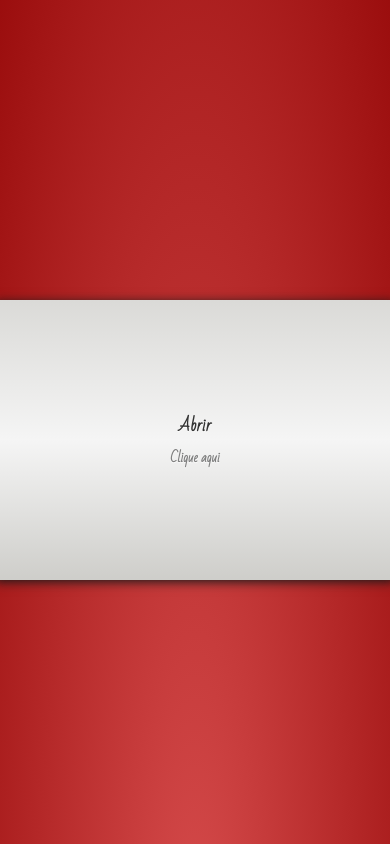
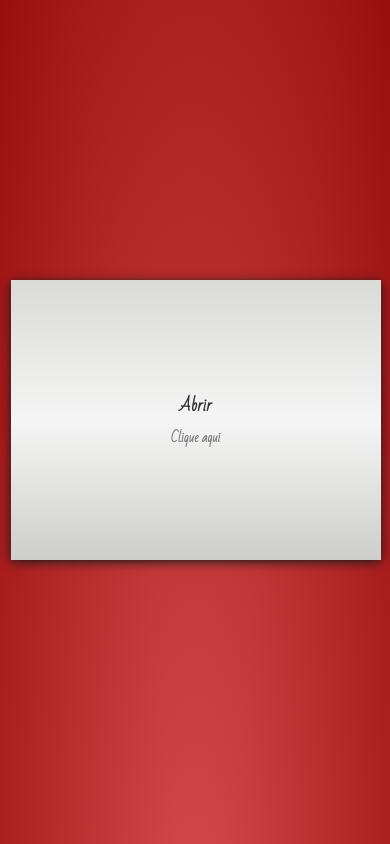
Before and after one commit to JvitorAndreF/Carta, a plain HTML site: page index.html in a window 390 px wide. Shown: the top 844 px of the page. Drawn offline with Linux system fonts and the light colour scheme.

Commit message:
Incrementos
Incrementos e melhor compatibilidade mobile

```diff
--- a/Style.css
+++ b/Style.css
@@ -23,15 +23,15 @@ body{
 
 #perspectiva{
   position:fixed;
-  top:300px;
-  left:50%;
+  top:280px;
+  left:54%;
   margin-left: -200px;
   perspective:1000;
 }
 
 #contenedor{
   box-shadow: 0px 2px 10px hsla(0,0%,10%,1);
-  width: 400px;
+  width: 370px;
   height: 280px;
 
   transform-style: preserve-3d;
@@ -44,6 +44,7 @@ body{
   width: 100%;
   height: 100%;
   backface-visibility:hidden;
+  cursor: pointer;
 }
 
 .frontal{
@@ -76,7 +77,7 @@ body{
   top:0;
   left:0;
   height: 0;
-  width: 80px;
+  width: 50px;
   border-top: 175px solid hsla(0,0%,85%,1);
   border-left: 160px solid transparent;
   border-right: 160px solid transparent;
@@ -102,7 +103,7 @@ body{
   bottom:-140px;
   left:-200px;
   height: 0;
-  width: 80px;
+  width: 50px;
   border-bottom: 175px solid hsla(0,0%,95%,1);
   border-left: 160px solid transparent;
   border-right: 160px solid transparent;
@@ -112,7 +113,7 @@ body{
   content: "";
   position: absolute;
   top:-140px;
-  right:-200px;
+  right:-170px;
   width: 0;
   height: 0;
   border-right: 200px solid hsla(0,0%,90%,1);
@@ -128,7 +129,7 @@ body{
   top:3px;
   left:0;
   margin: 0 0 0 5px;
-  width: 390px;
+  width: 360px;
   height: 200px;
   overflow: hidden;
   z-index: 1;
--- a/index.html
+++ b/index.html
@@ -18,10 +18,12 @@
                 <div id="partes"></div>
                 <div onclick="ler()" id="carta">
                     <hgroup>
-                        <h1>Clique para ler</h1>
+                        <h1>Leia com calma</h1>
                         <h2>↓</h2>
                     </hgroup>
-                    <p>Lorem ipsum dolor sit amet, consectetur adipisicing elit, sed do eiusmod tempor incididunt ut labore et dolore magna aliqua. Ut enim ad minim veniam,quis nostrud exercitation ullamco laboris nisi ut aliquip ex ea commodo consequat. Duis aute irure dolor in reprehenderit in voluptate velit esse cillum dolore eu fugiat nulla pariatur. Excepteur sint occaecat cupidatat non proident, sunt in culpa qui officia deserunt mollit anim id est laborum.<br>Lorem ipsum dolor sit amet, consectetur adipisicing elit, sed do eiusmod tempor incididunt ut labore et dolore magna aliqua. Ut enim ad minim veniam, quis nostrud exercitation ullamco laboris nisi ut aliquip ex ea commodo consequat. Duis aute irure dolor in reprehenderit in voluptate velit esse cillum dolore eu fugiat nulla pariatur. Excepteur sint occaecat cupidatat non proident, sunt in culpa qui officia deserunt mollit.</p>
+                    <p>Bom dia, iria lhe enviar uma carta pelo correio, mas acabaria demorando muito, então fiz algo de minha área. Gostaria de convidar-lhe a um passeio, para poder então pagar as fritas
+                        e o Milk que acabei ficando devendo da última vez. Logicamente se a ideia for de seu agrado. Não queria lhe encher enviando mensagem de maneira normal, então tentei ser criativo :). obs. Desculpa!
+                    </p>
                 <p></p>
                 </div>
             </div>
```
